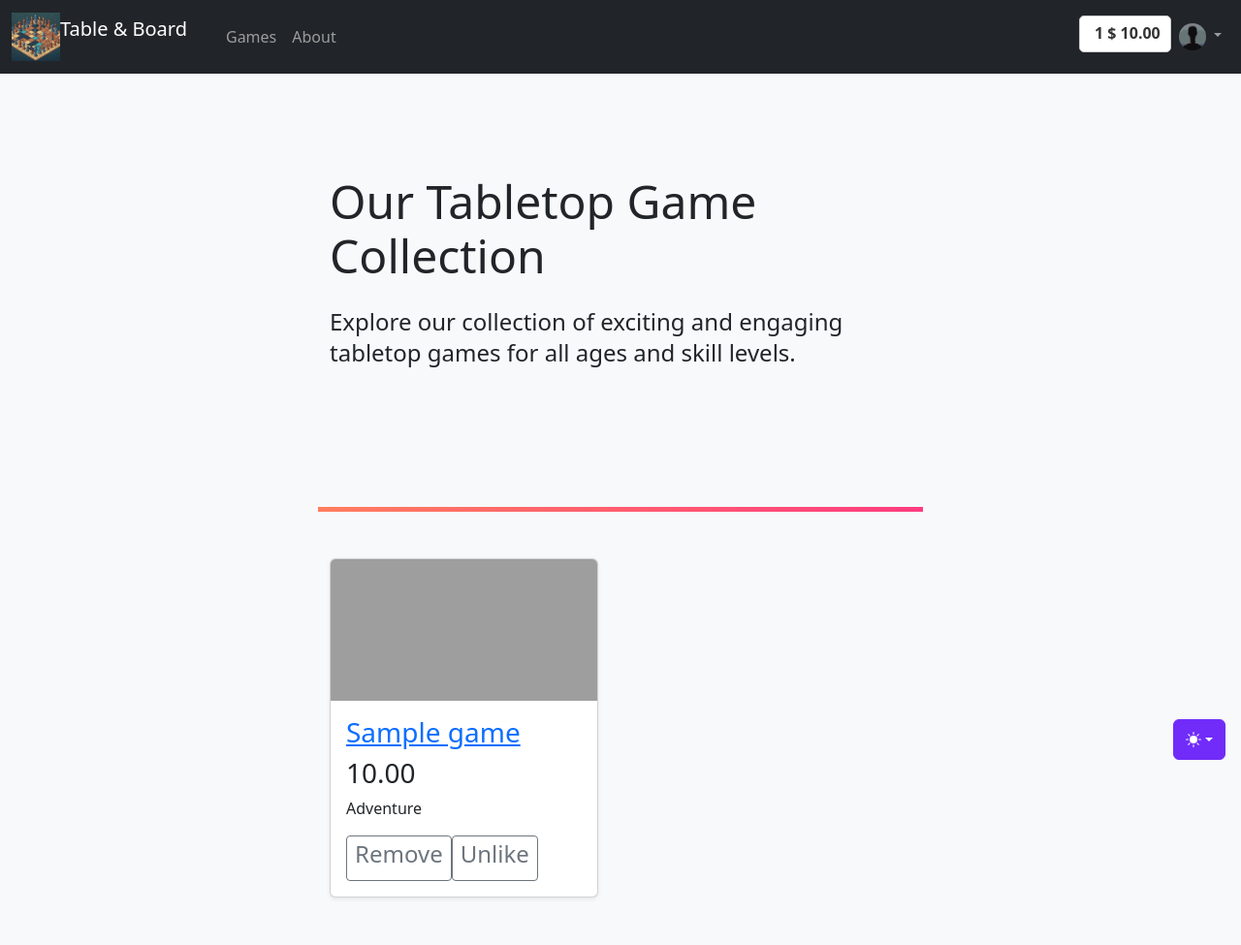
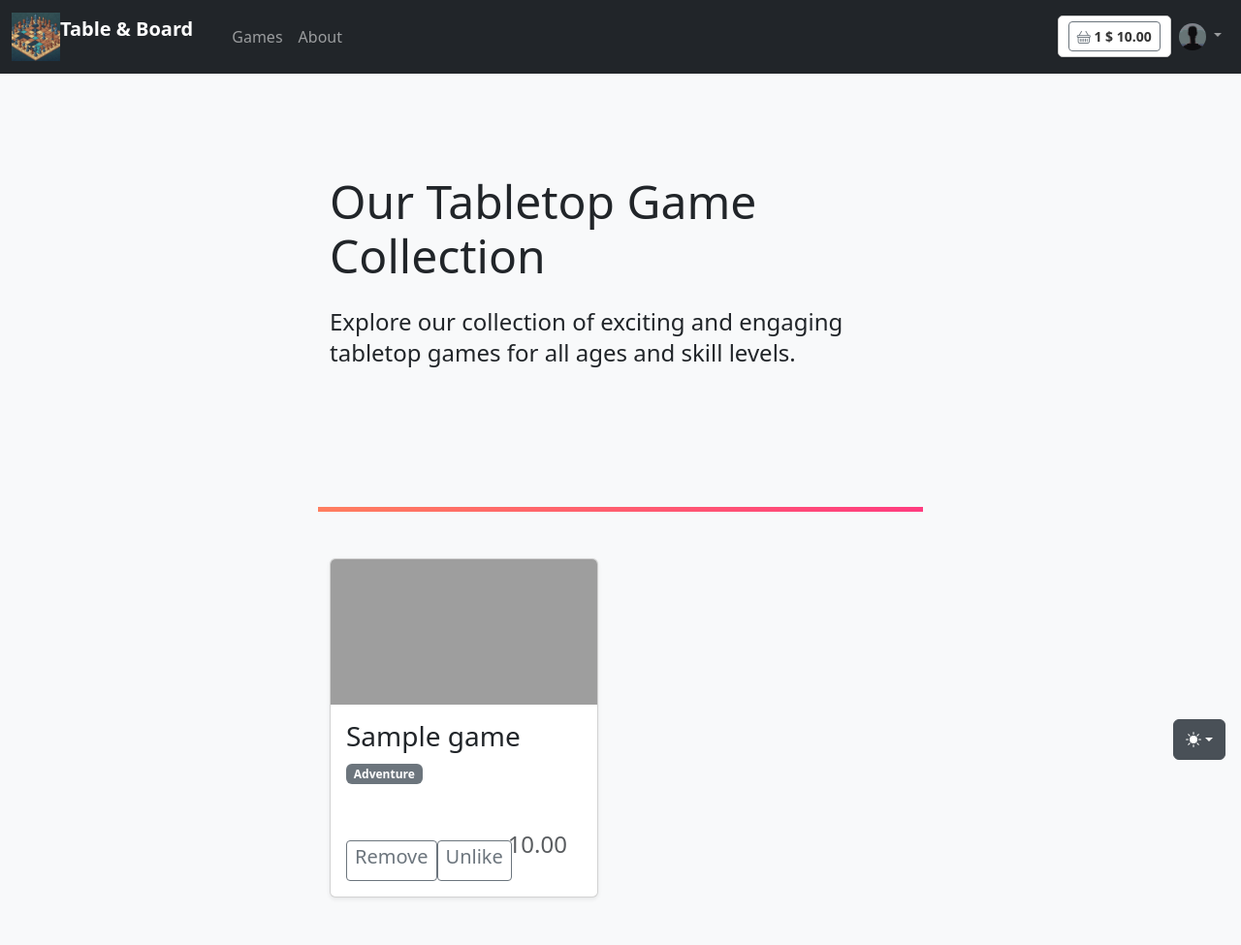
Before and after one commit to samwance/game_store, a Django app: page / in a window 1280 px wide. Shown: the top 975 px of the page at 97% size. Run offline with Django 5.2, Linux system fonts and the light colour scheme; a user stored in the database is signed in; tables that the repository leaves empty hold one stand-in row (values such as "Sample post"); some libraries are stand-ins or nearby versions; grey boxes are pictures that could not be loaded.

Commit message:
added cart list

```diff
--- a/static/css/custom.css
+++ b/static/css/custom.css
@@ -55,20 +55,17 @@ body {
 }
 
 .btn-bd-primary {
-  --bd-violet-bg: #712cf9;
-  --bd-violet-rgb: 112.520718, 44.062154, 249.437846;
-
   --bs-btn-font-weight: 600;
   --bs-btn-color: var(--bs-white);
-  --bs-btn-bg: var(--bd-violet-bg);
-  --bs-btn-border-color: var(--bd-violet-bg);
+  --bs-btn-bg: var(--bs-gray-700); /* Change to gray */
+  --bs-btn-border-color: var(--bs-gray-700); /* Change to gray */
   --bs-btn-hover-color: var(--bs-white);
-  --bs-btn-hover-bg: #6528e0;
-  --bs-btn-hover-border-color: #6528e0;
-  --bs-btn-focus-shadow-rgb: var(--bd-violet-rgb);
+  --bs-btn-hover-bg: var(--bs-gray-800);
+  --bs-btn-hover-border-color: var(--bs-gray-800);
+  --bs-btn-focus-shadow-rgb: var(--bs-gray-800);
   --bs-btn-active-color: var(--bs-btn-hover-color);
-  --bs-btn-active-bg: #5a23c8;
-  --bs-btn-active-border-color: #5a23c8;
+  --bs-btn-active-bg: var(--bs-gray-900);
+  --bs-btn-active-border-color: var(--bs-gray-900);
 }
 
 .bd-mode-toggle {
@@ -84,6 +81,33 @@ body {
     width: 277px;
 }
 
+.game-card a {
+  color: inherit;
+  text-decoration: none;
+}
+
+.game-card a:hover {
+  text-decoration: underline;
+}
+
+.btn-cart,
+.btn-wishlist {
+  margin: 0 5px;
+}
+
+.btn-cart:focus,
+.btn-wishlist:focus {
+  outline: none;
+  box-shadow: none;
+  border: 1px solid #007bff;
+}
+
+.btn-cart:focus:not(:focus-visible),
+.btn-wishlist:focus:not(:focus-visible) {
+  box-shadow: none;
+}
+
+
 .game-card-img {
     object-fit: cover;
     height: 150px;
@@ -93,6 +117,16 @@ body {
 .game-card-img-container {
     height: 150px;
     overflow: hidden;
+}
+
+.game-card .card-body {
+    flex: 1;
+}
+
+.game-card .price {
+    position: absolute;
+    right: 15px;
+    bottom: 15px;
 }
 
 .banner {
@@ -130,7 +164,6 @@ body {
   border-radius: 50px;
 }
 
-
 .cart-summary {
   background-color: white;
   padding: 5px 10px;
@@ -143,10 +176,10 @@ body {
   font-weight: bold;
 }
 
-.cart-summary i {
-  color: #337ab7;
-  margin-right: 5px;
+.cart-summary i.text-gray {
+    color: #6c757d !important;
 }
+
 
 @media (max-width: 767.98px) {
   .banner h1 {
--- a/store/templates/store/about.html
+++ b/store/templates/store/about.html
@@ -11,7 +11,7 @@
             Our goal is to make your pastime fun and unforgettable.
             Join us and plunge into the exciting world of board games!
         </h2>
-        <a href="{% url 'store:list' %}" class="btn btn-primary">View Games</a>
+        <a href="{% url 'store:list' %}" class="btn btn-secondary">View Games!</a>
     </div>
 </div>
 {% endblock %}
--- a/store/templates/store/base.html
+++ b/store/templates/store/base.html
@@ -3,6 +3,7 @@
 <html lang="en" data-bs-theme="auto">
 <head>
     <title>{{ title }}</title>
+    <link rel="stylesheet" href="https://cdn.jsdelivr.net/npm/bootstrap-icons@1.8.1/font/bootstrap-icons.css">
     <link rel="icon" type="image/png" href="{% static 'default/bg_logo.png' %}">
 
 
@@ -21,11 +22,7 @@
     <div class="container-fluid" style="display: flex;">
         <a class="navbar-brand" style="display: flex" href="{% url 'store:list' %}">
             <img src="{% static 'default/bg_logo.png' %}" alt="Logo" width="50" height="50">
-            <ul class="navbar-nav text-center">
-                <li class="nav-item">
-                    <h1 class="navbar-brand">Table & Board</h1>
-                </li>
-            </ul>
+            <h1 class="navbar-brand"><strong>Table & Board</strong></h1>
         </a>
         <button class="navbar-toggler" type="button" data-bs-toggle="collapse" data-bs-target="#navbarCollapse"
                 aria-controls="navbarCollapse" aria-expanded="false" aria-label="Toggle navigation">
@@ -148,7 +145,8 @@
 
     <footer>
         <div id="footer">
-            <p class="mb-0">Copyright © {{ current_year }} <strong>Table & Board</strong>: board game store. All Rights Reserved.</p>
+            <p class="mb-0">Copyright © {{ current_year }} <strong>Table & Board</strong>: board game store. All Rights
+                Reserved.</p>
         </div>
     </footer>
 </main>
--- a/store/templates/store/cart_sum.html
+++ b/store/templates/store/cart_sum.html
@@ -1,7 +1,8 @@
-
 <div class="cart-summary">
-    <i class="bi bi-cart-fill"></i>
-    <span class="cart-items">{{ request.cart_count }}</span>
-    <span>$</span>
-    <span class="cart-price">{{ request.cart_price }} </span>
+    <a href="{% url 'store:cart'%}" class="btn btn-sm btn-outline-secondary">
+        <i class="bi-basket text-gray"></i>
+        <span class="cart-items">{{ request.cart_count }}</span>
+        <span>$</span>
+        <span class="cart-price">{{ request.cart_price }} </span>
+    </a>
 </div>
--- a/store/templates/store/index.html
+++ b/store/templates/store/index.html
@@ -19,45 +19,53 @@
                             <img src="{{ game.preview.url }}" alt="Preview" class="card-img-top game-card-img">
                         </a>
                     </div>
-                    <div class="card-body">
-                        <a href="{% url 'store:game' game.id %}">
-                            <h3 class="card-title">{{ game.title }}</h3>
-                        </a>
-                        <a>
-                            <h3 class="card-title">{{ game.price }}</h3>
-                        </a>
-                        <p class="card-text">{{ game.get_genre_display  }}</p>
+                    <div class="card-body d-flex flex-column justify-content-between">
+                        <div>
+                            <a href="{% url 'store:game' game.id %}">
+                                <h3 class="card-title">
+                                    {{ game.title }}
+                                </h3>
+                                <span class="badge bg-secondary">{{ game.get_genre_display }}</span>
+                            </a>
+                        </div>
                         <div class="btn-group">
                             <form method="post" id="manage-cart-form">
                                 {% csrf_token %}
                                 <input type="hidden" name="game_id" value="{{ game.id }}"/>
                                 <input type="hidden" name="game_price" value="{{ game.price }}"/>
 
-                                <button type="submit" class="btn btn-sm btn-outline-secondary">
-                                    <h4 class="btn-cart{{ game.id }}">
+                                <button type="submit" class="btn btn-sm btn-outline-secondary w-100">
+                                    <h5 class="btn-cart{{ game.id }}">
                                         {% if game.in_cart %}
                                         Remove
                                         {% else %}
                                         Add
                                         {% endif %}
-                                    </h4>
+                                    </h5>
                                 </button>
                             </form>
                             <form method="post" id="manage-wishlist-form">
                                 {% csrf_token %}
                                 <input type="hidden" name="game_id" value="{{ game.id }}"/>
-                                <button type="submit" class="btn btn-sm btn-outline-secondary">
+                                <button type="submit" class="btn btn-sm btn-outline-secondary w-100">
 
-                                    <h4 class="btn-wishlist{{ game.id }}">
+                                    <h5 class="btn-wishlist{{ game.id }}">
                                         {% if not game.in_wishlist %}
                                         Like
                                         {% else %}
                                         Unlike
                                         {% endif %}
 
-                                    </h4>
+                                    </h5>
                                 </button>
                             </form>
+                            <div class="price">
+                                <span class="text-muted">
+                                    <h4>
+                                    {{ game.price }}
+                                    </h4>
+                                </span>
+                            </div>
                         </div>
                     </div>
                 </div>
--- a/store/urls.py
+++ b/store/urls.py
@@ -12,6 +12,6 @@ urlpatterns = [
     path("about", about, name="about"),
     path('manage_cart/', manage_cart, name='manage_cart'),
     path('manage_wishlist/', manage_wishlist, name='manage_wishlist'),
-    path('cart/', cart_list, name='cart_view'),
-    path('wishlist/', wishlist_list, name='wishlist_view'),
+    path('cart/', cart_list, name='cart'),
+    path('wishlist/', wishlist_list, name='wishlist'),
 ]
--- a/store/views.py
+++ b/store/views.py
@@ -38,9 +38,8 @@ def view_game(request, pk):
 
 def cart_list(request):
     cart_items = CartItem.objects.filter(cart__user=request.user, cart__is_active=True)
-    total_price = sum(item.get_total_price() for item in cart_items)
-    context = {'object_list': cart_items, 'total_price': total_price}
-    return render(request, 'cart.html', context)
+    context = {'object_list': cart_items}
+    return render(request, 'store/cart.html', context)
 
 
 def manage_cart(request):
@@ -69,7 +68,7 @@ def manage_cart(request):
 def wishlist_list(request):
     wishlist_items = WishlistItem.objects.filter(wishlist__user=request.user, wishlist__is_active=True)
     context = {'object_list': wishlist_items}
-    return render(request, 'wishlist.html', context)
+    return render(request, 'store/wishlist.html', context)
 
 
 def manage_wishlist(request):
```
Also changed, not shown: store/templates/store/cart.html (+51 -9 lines).
